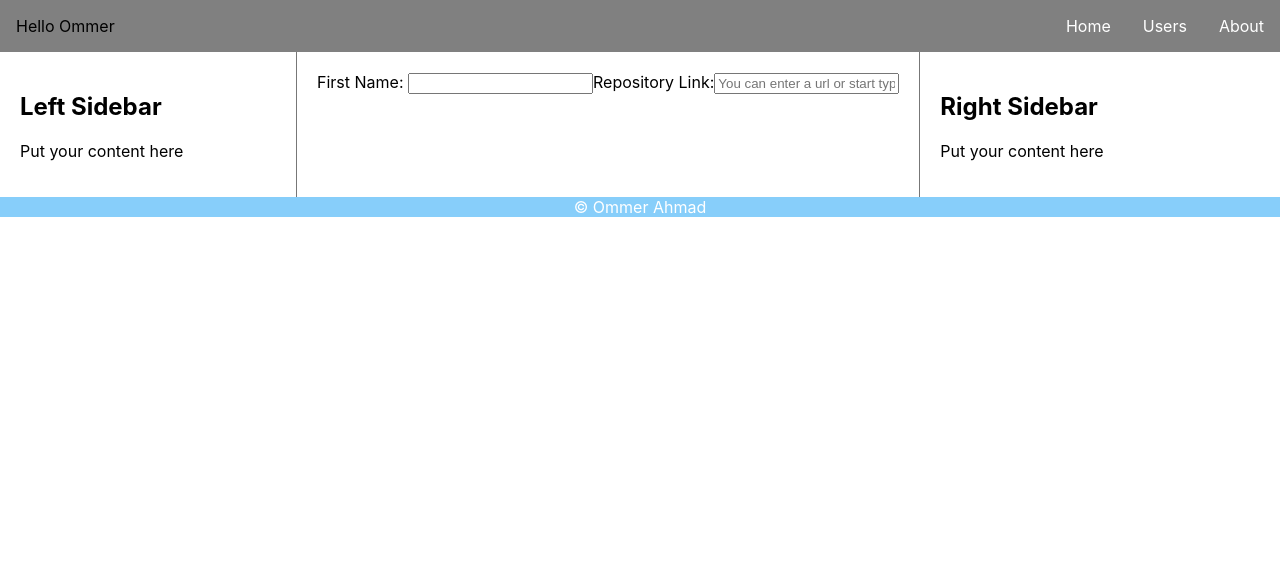
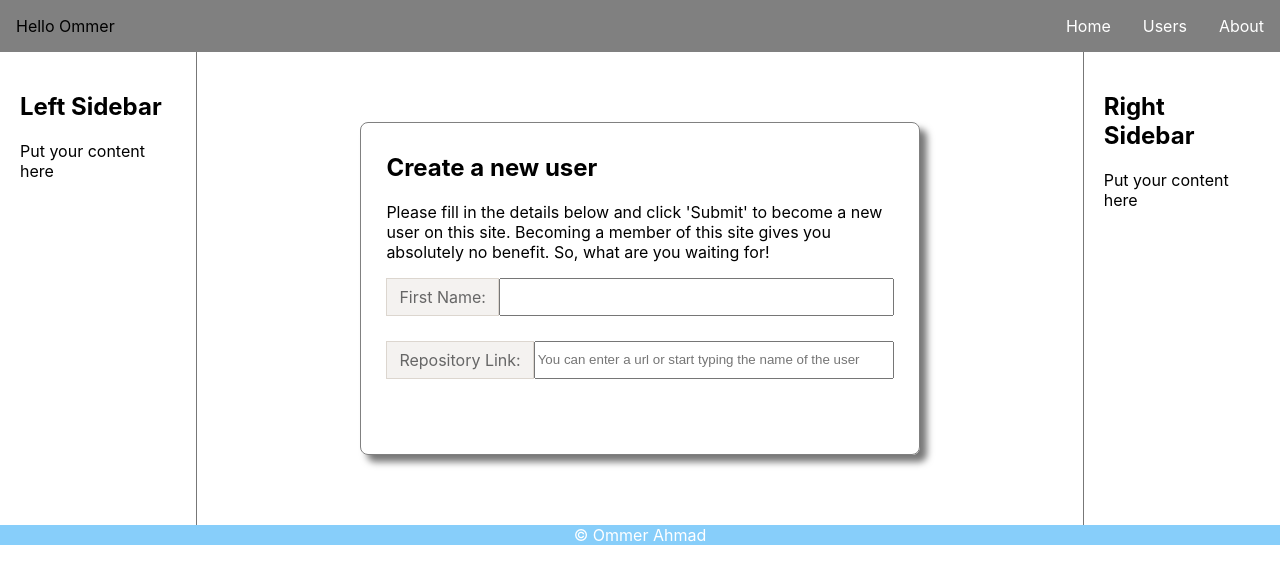
Before and after one commit to ohahmad/UserManager, a React (Create React App) app: page / in a window 1280 px wide. Shown: the top 584 px of the page. Built offline with nearby package versions, Linux system fonts and the light colour scheme.

Commit message:
added styles to form and twiddled DOM structure - updated tests accordingly

```diff
--- /dev/null
+++ b/src/createUser/CreateUserForm.scss
@@ -0,0 +1,29 @@
+.creaeUserForm_container {
+    width: 60%;
+    margin: 50px auto;
+    border-radius: 8px;
+    padding: 10px 25px 50px 25px;
+    border: 1px solid gray;
+    box-shadow: 7px 7px 7px #777777;
+}
+
+.createUserForm_field {
+    display: flex;
+    margin-bottom: 25px;
+}
+
+.createUserForm_fieldLabel {
+    border: 1px solid rgba(147, 128, 108, 0.25);
+    padding: 0.5em 0.75em;
+    background-color: rgba(147, 128, 108, 0.1);
+    color: #666666;
+}
+
+.createUserForm_fieldInput {
+    flex: 1;
+}
+
+.createUserForm_inputResultsContainer {
+    display: flex;
+    flex: 1;
+}
--- a/src/createUser/CreateUserForm.tsx
+++ b/src/createUser/CreateUserForm.tsx
@@ -3,7 +3,7 @@ import IUser from "./interface/IUser";
 import { Gender } from "./interface/IGender";
 import {FieldName} from "./enum/FieldName";
 import SearchGitHub from "../gitHub/SearchGitHub"
-
+import './CreateUserForm.scss'
 export default class CreateUserForm extends Component<{}, IUser> {
     constructor(props: {}) {
         super(props);
@@ -40,15 +40,24 @@ export default class CreateUserForm extends Component<{}, IUser> {
 
     render() {
         return(
-            <form>
-                <label>First Name: </label>
-                <input type = "text" maxLength = {15} value={this.state.FirstName} onChange = { (event) => this.handleChange(event, FieldName.FirstName)} />
+            <div className="creaeUserForm_container">
+                <h2>Create a new user</h2>
+                <p>Please fill in the details below and click 'Submit' to become a new user on this site. Becoming a member
+                    of this site gives you absolutely no benefit. So, what are you waiting for!
+                </p>
 
-                <label>Repository Link:</label>
-                <input type = "text" placeholder = "You can enter a url or start typing the name of the user " value={this.state.RepositoryLink} onChange = { (event) => this.handleChange(event, FieldName.RepositoryLink)} />
-
-                <SearchGitHub searchTerm = {this.state.RepositoryLink} onRepositoryUrlSelected = { (url) => this.setState({ RepositoryLink: url }) }></SearchGitHub>
-            </form>
+                <form>
+                    <div className="createUserForm_field">
+                        <label className="createUserForm_fieldLabel">First Name: </label>
+                        <input className="createUserForm_fieldInput" type = "text" maxLength = {15} value={this.state.FirstName} onChange = { (event) => this.handleChange(event, FieldName.FirstName)} />
+                    </div>
+                    <div className="createUserForm_field">
+                        <label className="createUserForm_fieldLabel">Repository Link:</label>
+                        <input className="createUserForm_fieldInput" type = "text" placeholder = "You can enter a url or start typing the name of the user " value={this.state.RepositoryLink} onChange = { (event) => this.handleChange(event, FieldName.RepositoryLink)} />
+                    </div>
+                    <SearchGitHub searchTerm = {this.state.RepositoryLink} onRepositoryUrlSelected = { (url) => this.setState({ RepositoryLink: url }) }></SearchGitHub>
+                </form>
+            </div>
         );
     }
 }
--- a/src/gitHub/IGitHubSearchState.ts
+++ b/src/gitHub/IGitHubSearchState.ts
@@ -1,6 +1,7 @@
 export default interface IGitHubSearchState {
     searchTerm: string,
-    results: IGitHubResult[]
+    results: IGitHubResult[],
+    resultsHeaderMessage: string
 }
 
 export interface IGitHubResult {
--- /dev/null
+++ b/src/gitHub/SearchGitHub.scss
@@ -0,0 +1,16 @@
+.searchGitHub_results {
+    max-height: 300px;
+    overflow: auto;
+}
+
+.searchGitHub-resultItem {
+    display: flex;
+}
+
+.searchGitHub-resultItemName {
+    flex: 30%
+}
+
+.searchGitHub-resultItemUrl {
+    flex: 70%
+}
--- a/src/gitHub/SearchGitHub.tsx
+++ b/src/gitHub/SearchGitHub.tsx
@@ -1,6 +1,7 @@
 import React, { Component } from 'react';
 import IGithubSearchProps from './IGitHubSearchProps';
 import IGitHubSearchState, {IGitHubResult} from './IGithubSearchState';
+import './SearchGitHub.scss'
 
 interface IGitHubApiResponse {
     total_count: number,
@@ -12,18 +13,18 @@ interface IGitHubApiResponse {
 }
 
 export default class SearchGitHub extends Component<IGithubSearchProps, IGitHubSearchState> {
+    private static minimumCharRequiredToSearch = 4;
     constructor(props: IGithubSearchProps) {
         super(props);
         this.state = {
             results: [],
-            searchTerm: ""
+            searchTerm: "",
+            resultsHeaderMessage: ""
         };
     }
 
      public async search(searchTerm: string) : Promise<void> {
-        const minimumCharRequiredToSearch = 3;
-
-        if(searchTerm.length < minimumCharRequiredToSearch || searchTerm.startsWith("http")) {
+        if(!this.isApplicableToDisplayResults(searchTerm)) {
             return;
         }
 
@@ -37,7 +38,8 @@ export default class SearchGitHub extends Component<IGithubSearchProps, IGitHubS
         });
 
         this.setState({
-            results: results
+            results: results,
+            resultsHeaderMessage: results.length > 0 ? "Please select a user from below" : "Sorry - no user found match your search"
         });
     }
 
@@ -45,7 +47,8 @@ export default class SearchGitHub extends Component<IGithubSearchProps, IGitHubS
         if(nextProps.searchTerm !== prevState.searchTerm) {
             return {
                 results: [],
-                searchTerm: nextProps.searchTerm
+                searchTerm: nextProps.searchTerm,
+                resultsHeaderMessage: ""
             }
         }
 
@@ -58,12 +61,23 @@ export default class SearchGitHub extends Component<IGithubSearchProps, IGitHubS
         }
     }
 
+    private isApplicableToDisplayResults(searchTerm: string) {
+        return searchTerm.length >= SearchGitHub.minimumCharRequiredToSearch &&
+        !searchTerm.startsWith("http")
+    }
+
     public render() {
         const results = this.state.results.map((result, index )=> {
-          return <div key={index} className="searchGitHub-resultitem" onClick={ () => this.props.onRepositoryUrlSelected(result.url) }>User: {result.username} - Url: {result.url}</div>
+          return <div key={index}
+                    className="searchGitHub-resultItem"
+                    onClick={ () => this.props.onRepositoryUrlSelected(result.url) }>
+                    <div className="searchGitHub-resultItemName">User: {result.username}</div>
+                    <div className="searchGitHub-resultItemUrl">Url: {result.url}</div>
+                </div>
         });
 
-        return <div className="searchGitHub">
+        return <div className="searchGitHub_results">
+            <div>{this.state.resultsHeaderMessage}</div>
             {results}
         </div>
     }
```
Also changed, not shown: 1 other file (tests, documents, lock files or other folders).
